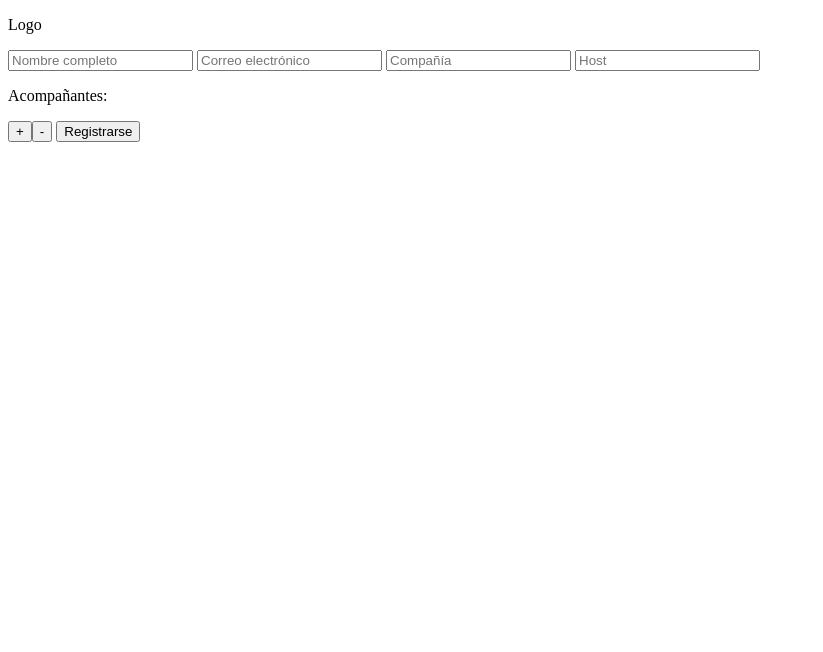
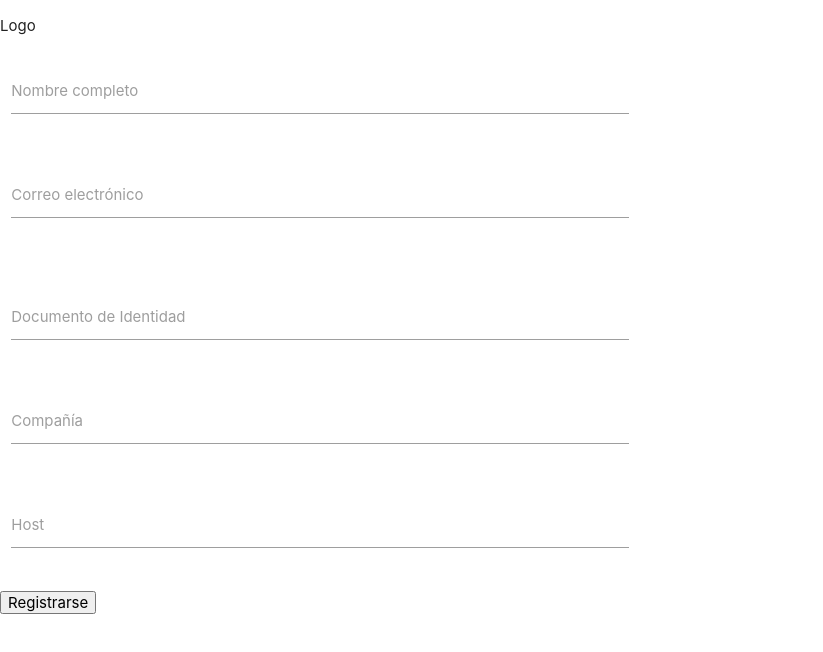
Before and after one commit to RocioChamorro/hackathon-interna-laboratoria, a website with bundled scripts: page src/index.html in a window 1280 px wide. Both pictures are taken after a click on the button "Sign In". Shown: the whole page, without its empty margins (0-823 px from the left). Built offline with nearby package versions, Linux system fonts and the light colour scheme.

Commit message:
Probando autocomplete - Not working

```diff
--- a/src/controller/controller.js
+++ b/src/controller/controller.js
@@ -6,10 +6,11 @@
 export const register = () => {
   const name = document.getElementById('name').value;
   const email = document.getElementById('email').value;
+  const identity = document.getElementById('identity').value;
   const company = document.getElementById('company').value;
   const host = document.getElementById('host').value;
 
-  dataBase(name, email, company, host)
+  dataBase(name, email, identity, company, host)
   .then(() => {
     console.log('Registrado')
     // función para cambiar hash
@@ -17,11 +18,12 @@ export const register = () => {
 }
 
 
-export const dataBase = (name, email, company, host) => {
+export const dataBase = (name, email, identity, company, host) => {
   return firebase.firestore().collection("users").add({
     // idUser: uid,
     Nombre : name,
     Email : email,
+    Documento: identity,
     Company: company,
     Host: host,
     createdAt: firebase.firestore.FieldValue.serverTimestamp()
--- a/src/index.html
+++ b/src/index.html
@@ -1,6 +1,10 @@
 <!DOCTYPE html>
 <html lang="es">
 <head>
+  <!-- Compiled and minified CSS -->
+  <link rel="stylesheet" href="https://cdnjs.cloudflare.com/ajax/libs/materialize/1.0.0/css/materialize.min.css">
+
+
   <meta charset="UTF-8">
   <meta name="viewport" content="width=device-width, initial-scale=1.0">
   <meta http-equiv="X-UA-Compatible" content="ie=edge">
@@ -8,6 +12,8 @@
 
   <script src="https://www.gstatic.com/firebasejs/6.4.0/firebase-app.js"></script>
   <script src="https://www.gstatic.com/firebasejs/6.4.0/firebase-firestore.js"></script>
+  <script src="https://cdnjs.cloudflare.com/ajax/libs/materialize/1.0.0/js/materialize.min.js"></script>
+
 </head>
 <body>
   <div id="main">
--- a/src/view/register-visitor.js
+++ b/src/view/register-visitor.js
@@ -8,21 +8,44 @@ export default () => {
     <p>Logo</p>
   </header>
 
-  <form class="register-visitor">
-    <input type="text" id="name" placeholder="Nombre completo" autocomplete="on" required>
-    <input type="mail" id="email" placeholder="Correo electrónico" autocomplete="on" required>
-    <input type="text" id="company" placeholder="Compañía" autocomplete="on" required>
-    <input type="text" required id="host" placeholder="Host" autocomplete="on">
-    <p>Acompañantes: </p> <button>+</button><button>-</button>
+  <div class="row">
+    <form class="col s12 register-visitor">
+      <div class="row">
+        <div class="input-field col s6">
+          <input id="name" type="text">
+          <label for="name">Nombre completo</label>
+        </div>
+      </div>
+      <div class="row">
+        <div class="input-field col s6">
+          <input id="email" type="email" class="validate">
+          <label for="email">Correo electrónico</label>
+          <span class="helper-text" data-error="Correo inválido" data-success="Correo válido"></span>
+        </div>
+      </div>
+      <div class="row">
+        <div class="input-field col s6">
+          <input id="identity" type="text">
+          <label for="identity">Documento de Identidad</label>
+        </div>
+      </div>
+      <div class="row">
+        <div class="input-field col s6">
+          <input id="company" type="text">
+          <label for="company">Compañía</label>
+        </div>
+      </div>
+      <div class="row">
+        <div class="input-field col s6">
+          <input type="text" id="host" class="autocomplete">
+          <label for="host">Host</label>
+        </div>
+      </div>
+    </form>
     <button id="register-btn">Registrarse</button>
-  </form>
-
+  </div>
   `;
   createChildNode.innerHTML = content;
-
-
-
-
 
 
 
@@ -32,5 +55,62 @@ export default () => {
     register()
   })
 
+
+  document.addEventListener('DOMContentLoaded', function() {
+    const options = {
+      data: {
+        'Gonzalo': null,
+        'Alejandra Ramirez': null,
+        'Vania': null
+      },
+      minLength: 4
+    }
+    const elems = document.querySelectorAll('.autocomplete');
+    const instances = M.Autocomplete.init(elems, options);
+  });
+
   return createChildNode;
 }
+
+
+
+{/* <form class="register-visitor">
+    <div class="row">
+      <div class="col s12">
+        <div class="row">
+          <div class="input-field col 16">
+            <input type="text" id="name">
+            <label for="autocomplete-input">Nombre</label>
+          </div>
+        </div>
+      </div>
+    </div>
+    <div class="row">
+      <div class="input-field col 16">
+        <input id="email" type="mail" class="validate">
+        <label for="email">Correo electrónico</label>
+      </div>
+    </div>
+    <div class="row">
+      <div class="col s12">
+        <div class="row">
+          <div class="input-field col 16">
+            <input type="text" id="company">
+            <label for="autocomplete-input">Compañía</label>
+          </div>
+        </div>
+      </div>
+    </div>
+    <div class="row">
+      <div class="col s12">
+        <div class="row">
+          <div class="input-field col 16">
+            <input type="text" id="autocomplete-input" class="autocomplete host">
+            <label for="autocomplete-input">Host</label>
+          </div>
+        </div>
+      </div>
+    </div>
+    <p>Acompañantes: </p> <button>+</button><button>-</button>
+    <button id="register-btn">Registrarse</button>
+  </form> */}
```
Also changed, not shown: src/practica.html (deleted, +0 -6 lines).
